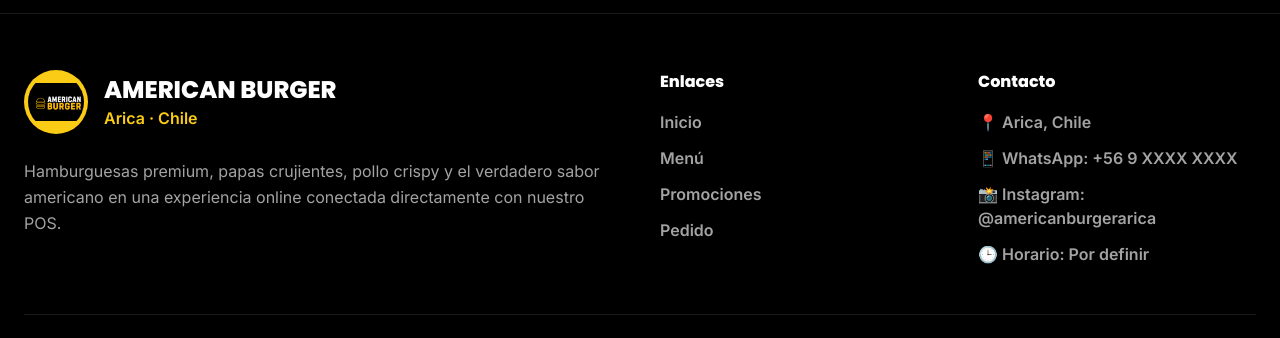
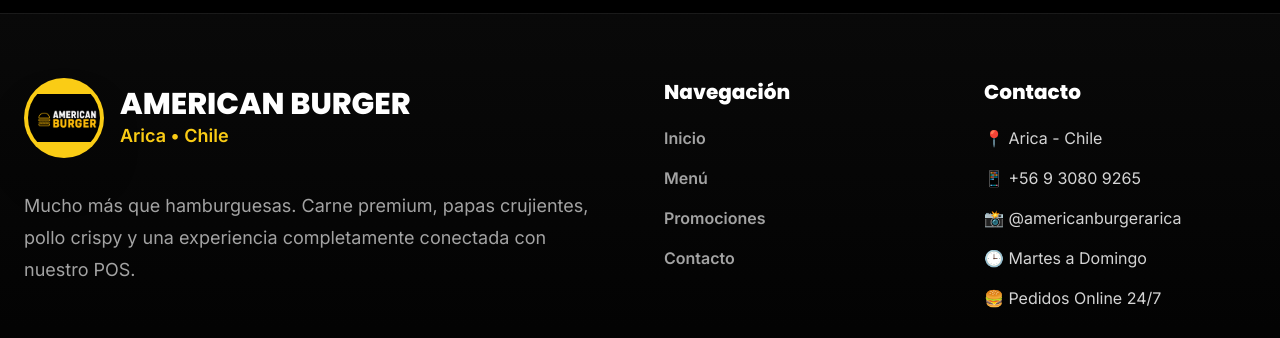
Before and after one commit to posamericanburger-maker/american-burger-pos, a React (Vite) app in the folder frontend/: page /tienda in a window 1280 px wide. Shown: the part 2459-2797 px from the top of the page. Built offline with nearby package versions, Linux system fonts and the light colour scheme; no server answers.

Commit message:
Refactor Footer component layout and styles
Updated footer component with new styles and content.

```diff
--- a/frontend/src/publicStore/components/Footer.jsx
+++ b/frontend/src/publicStore/components/Footer.jsx
@@ -2,12 +2,21 @@ import logo from '../../NNN.png'
 
 function Footer() {
   return (
-    <footer id="contacto" className="bg-black border-t border-white/10">
-      <div className="max-w-7xl mx-auto px-4 md:px-6 py-14">
-        <div className="grid md:grid-cols-4 gap-10">
+    <footer
+      id="contacto"
+      className="bg-gradient-to-b from-[#090909] to-black border-t border-white/10"
+    >
+      <div className="max-w-7xl mx-auto px-5 md:px-6 py-16">
+
+        <div className="grid md:grid-cols-4 gap-12">
+
+          {/* Logo */}
+
           <div className="md:col-span-2">
+
             <div className="flex items-center gap-4">
-              <div className="w-16 h-16 rounded-full bg-yellow-400 p-1">
+
+              <div className="w-20 h-20 rounded-full bg-yellow-400 p-1 shadow-2xl">
                 <img
                   src={logo}
                   alt="American Burger"
@@ -16,78 +25,125 @@ function Footer() {
               </div>
 
               <div>
-                <h2 className="text-2xl font-black text-white">
+                <h2 className="text-3xl font-black text-white">
                   AMERICAN BURGER
                 </h2>
-                <p className="text-yellow-400 font-bold">
-                  Arica · Chile
+
+                <p className="text-yellow-400 font-bold text-lg">
+                  Arica • Chile
                 </p>
               </div>
+
             </div>
 
-            <p className="text-neutral-400 mt-6 max-w-xl leading-relaxed">
-              Hamburguesas premium, papas crujientes, pollo crispy y el verdadero
-              sabor americano en una experiencia online conectada directamente con nuestro POS.
+            <p className="text-neutral-400 mt-8 max-w-xl leading-8 text-lg">
+              Mucho más que hamburguesas.
+              Carne premium, papas crujientes, pollo crispy y una
+              experiencia completamente conectada con nuestro POS.
             </p>
+
           </div>
 
+          {/* Navegación */}
+
           <div>
-            <h3 className="text-white font-black mb-4">
-              Enlaces
+
+            <h3 className="text-white font-black text-xl mb-5">
+              Navegación
             </h3>
 
-            <div className="space-y-3 text-neutral-400 font-bold">
-              <a href="#inicio" className="block hover:text-yellow-400 transition">
+            <div className="space-y-4">
+
+              <a href="#inicio" className="block text-neutral-400 hover:text-yellow-400 transition font-semibold">
                 Inicio
               </a>
 
-              <a href="#menu" className="block hover:text-yellow-400 transition">
+              <a href="#menu" className="block text-neutral-400 hover:text-yellow-400 transition font-semibold">
                 Menú
               </a>
 
-              <a href="#promos" className="block hover:text-yellow-400 transition">
+              <a href="#promos" className="block text-neutral-400 hover:text-yellow-400 transition font-semibold">
                 Promociones
               </a>
 
-              <a href="#pedido" className="block hover:text-yellow-400 transition">
-                Pedido
+              <a href="#contacto" className="block text-neutral-400 hover:text-yellow-400 transition font-semibold">
+                Contacto
               </a>
+
             </div>
+
           </div>
 
+          {/* Contacto */}
+
           <div>
-            <h3 className="text-white font-black mb-4">
+
+            <h3 className="text-white font-black text-xl mb-5">
               Contacto
             </h3>
 
-            <div className="space-y-3 text-neutral-400 font-bold">
-              <p>📍 Arica, Chile</p>
-              <p>📱 WhatsApp: +56 9 XXXX XXXX</p>
-              <p>📸 Instagram: @americanburgerarica</p>
-              <p>🕒 Horario: Por definir</p>
+            <div className="space-y-4 text-neutral-300">
+
+              <p>
+                📍 Arica - Chile
+              </p>
+
+              <a
+                href="https://wa.me/56930809265?text=Hola%20American%20Burger%20🍔%20quiero%20hacer%20un%20pedido."
+                target="_blank"
+                rel="noreferrer"
+                className="block hover:text-green-400 transition"
+              >
+                📱 +56 9 3080 9265
+              </a>
+
+              <a
+                href="https://instagram.com/americanburgerarica"
+                target="_blank"
+                rel="noreferrer"
+                className="block hover:text-pink-400 transition"
+              >
+                📸 @americanburgerarica
+              </a>
+
+              <p>
+                🕒 Martes a Domingo
+              </p>
+
+              <p>
+                🍔 Pedidos Online 24/7
+              </p>
+
             </div>
+
           </div>
+
         </div>
 
-        <div className="mt-12 pt-6 border-t border-white/10 flex flex-col md:flex-row gap-4 justify-between text-neutral-500 text-sm font-bold">
+        <div className="border-t border-white/10 mt-14 pt-8 flex flex-col md:flex-row justify-between gap-4 text-neutral-500">
+
           <p>
-            © {new Date().getFullYear()} American Burger. Todos los derechos reservados.
+            © {new Date().getFullYear()} American Burger.
+            Todos los derechos reservados.
           </p>
 
           <p>
-            Plataforma conectada al POS American Burger.
+            Powered by American Burger POS
           </p>
+
         </div>
+
       </div>
 
       <a
-        href="https://wa.me/56900000000"
+        href="https://wa.me/56930809265?text=Hola%20American%20Burger%20🍔%20quiero%20hacer%20un%20pedido."
         target="_blank"
         rel="noreferrer"
-        className="fixed bottom-6 left-6 z-50 bg-green-500 hover:bg-green-600 text-white px-5 py-4 rounded-3xl font-black shadow-2xl transition hover:scale-105"
+        className="fixed bottom-24 left-4 md:bottom-6 md:left-6 z-50 bg-[#25D366] hover:bg-[#1ebe5d] text-white px-6 py-4 rounded-full shadow-2xl font-black flex items-center gap-3 transition-all duration-300 hover:scale-105"
       >
         💬 WhatsApp
       </a>
+
     </footer>
   )
 }
```
